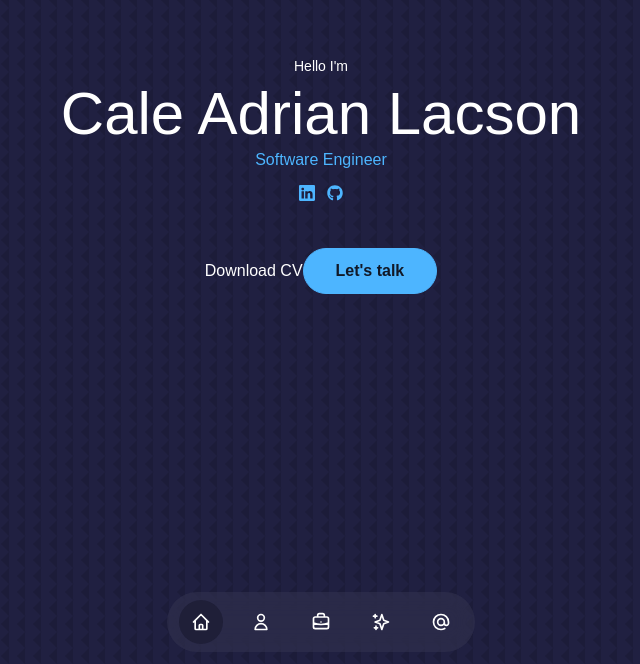
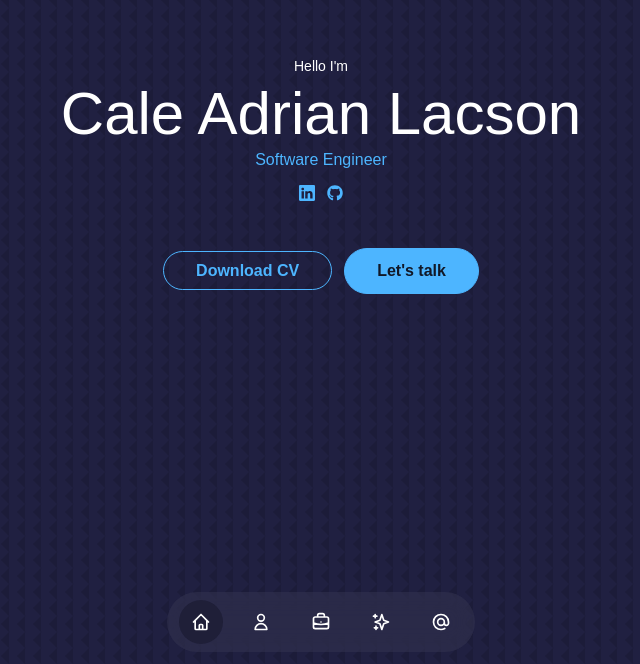
Before and after one commit to caleadrian/portfolio, a Next.js app: page / in a window 1280 px wide. Shown: the part 136-800 px from the top of the page, without its empty margins (319-959 px from the left). Built offline with nearby package versions, Linux system fonts and the light colour scheme.

Commit message:
test contact form

```diff
--- a/components/Contact.js
+++ b/components/Contact.js
@@ -33,7 +33,6 @@ function Contact() {
                         name='contact'
                         method='post'
                         data-netlify='true'
-                        onSubmit='submit'
                         data-netlify-honeypot='bot-field'
                         action='/#contact'>
 
--- a/package.json
+++ b/package.json
@@ -11,13 +11,11 @@
   "dependencies": {
     "@heroicons/react": "^1.0.6",
     "next": "12.2.0",
-    "node-fetch": "^3.2.10",
     "prop-types": "^15.8.1",
     "react": "18.2.0",
     "react-dom": "18.2.0",
     "react-icons": "^4.4.0",
-    "stream": "^0.0.2",
-    "util": "^0.12.4"
+    "request": "^2.88.2"
   },
   "devDependencies": {
     "autoprefixer": "^10.4.7",
--- a/pages/api/hello.js
+++ b/pages/api/hello.js
@@ -1,5 +1,5 @@
-// Next.js API route support: https://nextjs.org/docs/api-routes/introduction
+import request from 'request';
+const url = '../../public/files/CALE_LACSON_2022.pdf';
 
-export default function handler(req, res) {
-  res.status(200).json({ name: 'John Doe' })
-}
+const handler = (_, res) => { request.get(url).pipe(res); }
+export default handler;
--- a/pages/index.js
+++ b/pages/index.js
@@ -7,6 +7,7 @@ import Projects from "../components/Projects";
 import Contact from "../components/Contact";
 
 export default function Home() {
+
 
   return (
     <div className="snap-y snap-mandatory ">
@@ -26,12 +27,11 @@ export default function Home() {
         </div>
 
         <div className="mt-10">
-          <a href="../resources/files/CALE_LACSON_2022.pdf" download target="_blank" rel="noopener noreferrer" ><button>Download CV</button></a>
 
-          {/* <a href="api/hello"
-            alt="alt text" className="border border-[#4db5ff] font-semibold text-[#4db5ff] py-2.5 px-8 rounded-full mr-3 hover:bg-white hover:text-gray-900 hover:border-white transition-all duration-500">
+          <a alt="download cv" download rel="noopener noreferrer"
+            href="/files/CALE_LACSON_2022.pdf" className="border border-[#4db5ff] font-semibold text-[#4db5ff] py-2.5 px-8 rounded-full mr-3 hover:bg-white hover:text-gray-900 hover:border-white transition-all duration-500">
             Download CV
-          </a> */}
+          </a>
           <Link href='#contact'>
             <button className="border border-[#4db5ff] bg-[#4db5ff] font-semibold text-gray-900 py-2.5 px-8 rounded-full hover:bg-white hover:text-gray-900 hover:border-white transition-all duration-500" type="button">
               Let&apos;s talk
```
Also changed, not shown: 2 other files (tests, documents, lock files or other folders).
